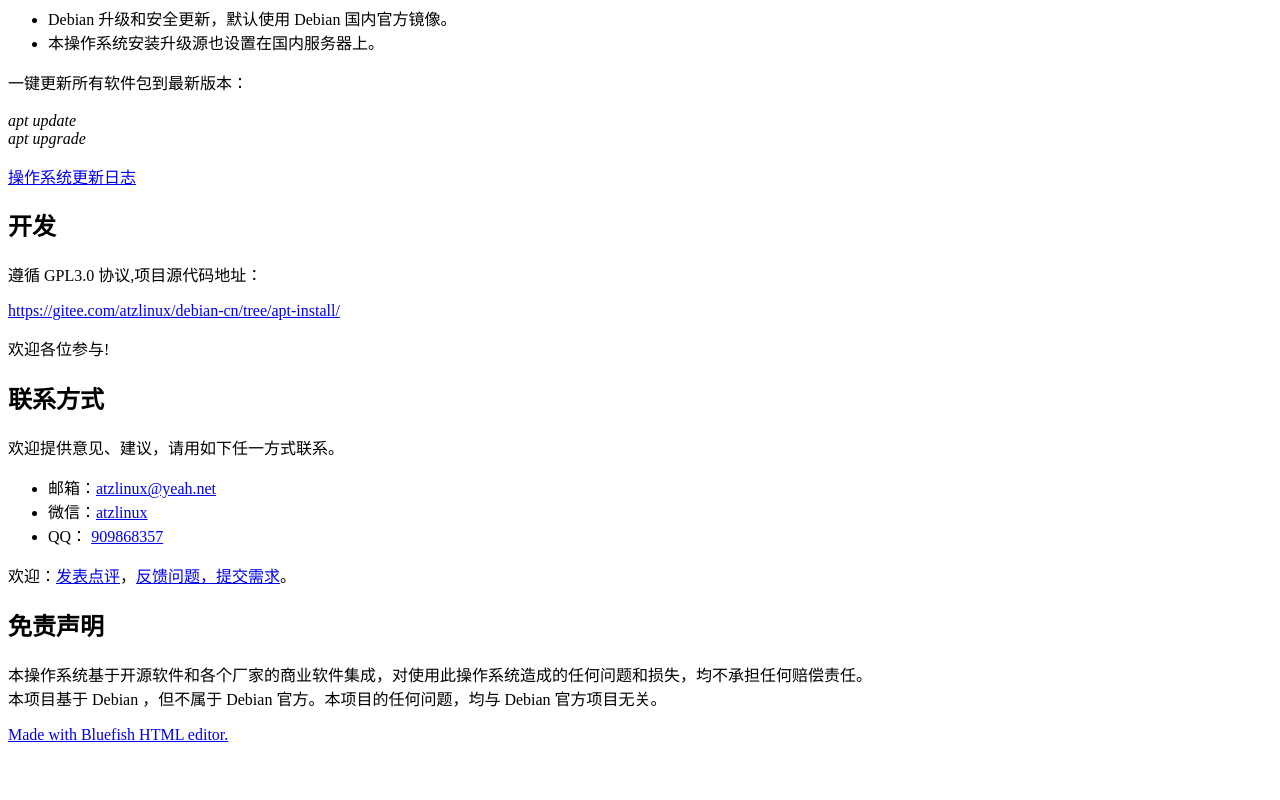
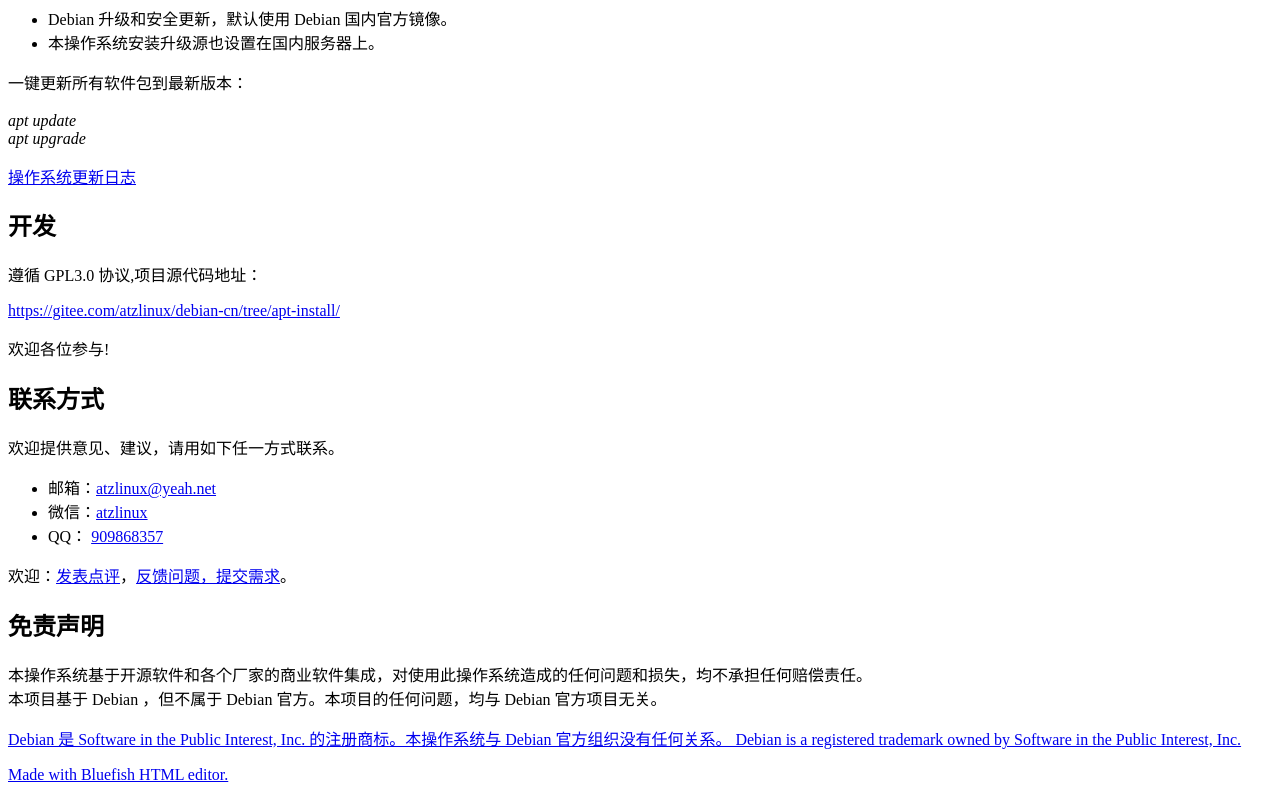
Before and after one commit to mikeliang/atzlinux, a plain HTML site: page www/index.htm in a window 1280 px wide. Shown: the part 2305-3105 px from the top of the page. Before the commit the page ends 3065 px from the top, so only its background shows below. Drawn offline with Linux system fonts and the light colour scheme.

Commit message:
增加对 Debian 商标无关的声明

```diff
--- a/www/index.htm
+++ b/www/index.htm
@@ -166,6 +166,12 @@ https://gitee.com/atzlinux/debian-cn/tree/apt-install/
 <h2>免责声明</h2>
 <p>本操作系统基于开源软件和各个厂家的商业软件集成，对使用此操作系统造成的任何问题和损失，均不承担任何赔偿责任。<br>
 本项目基于 Debian ，但不属于 Debian 官方。本项目的任何问题，均与 Debian 官方项目无关。</p>
+<p>
+<a href="https://www.debian.org/trademark" target="_blank">
+Debian 是 Software in the Public Interest, Inc. 的注册商标。本操作系统与 Debian 官方组织没有任何关系。
+Debian is a registered trademark owned by Software in the Public Interest, Inc.
+</a>
+</p>
 <p><a href="http://bluefish.openoffice.nl/" target="_blank">Made with Bluefish HTML editor.</a></p>
 </body>
 </html>
```
Also changed, not shown: index.htm (+6 -0 lines).
